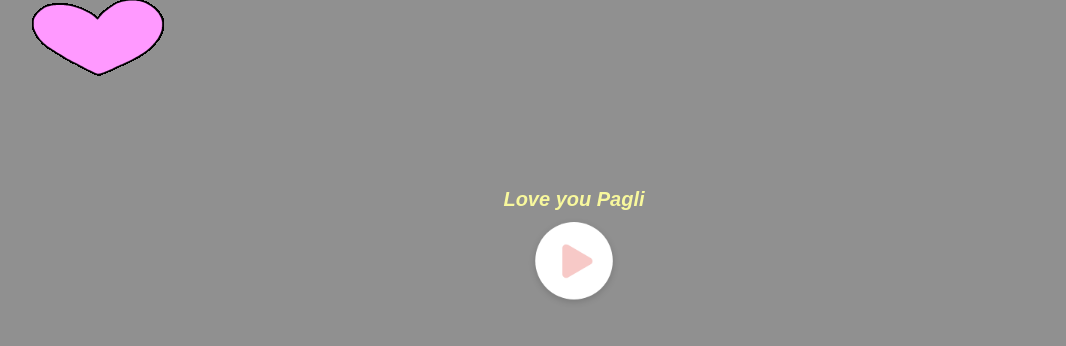
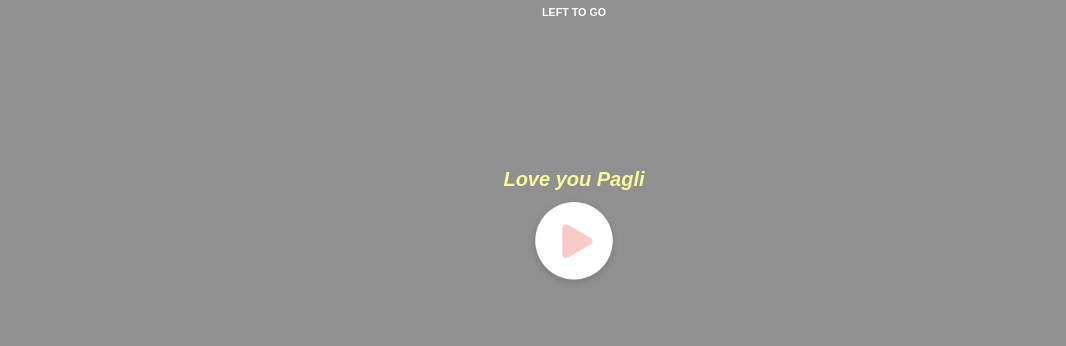
Before and after one commit to asraful0106/shezadi_fa, a plain HTML site: page index.html in a window 1280 px wide. Shown: the part 454-800 px from the top of the page, without its empty margins (66-1132 px from the left). Drawn offline with Linux system fonts and the light colour scheme.

Commit message:
back agin

```diff
--- a/index.html
+++ b/index.html
@@ -5,7 +5,7 @@
   <meta name="viewport" content="width=device-width, initial-scale=1.0">
   <meta http-equiv="X-UA-Compatible" content="ie=edge">
   <title>My Love For You</title>
-  <link rel="icon" type="image/x-icon" href="imggif/af_logo.png">
+  <link rel="icon" type="image/x-icon" href="img/af_logo.png">
   <link rel="stylesheet" href="main.css" />
 </head>
 <body>
@@ -15,7 +15,6 @@
       <h2>COMING SOON</h2>
       <div class="countdown">00 : 00 : 00 : 00</div>
       <h6>LEFT TO GO</h6>
-      <div class="gifa"><img src="imggif/a2.gif"></div>
       <h4>Love you Pagli</h4>
       <div class="mu"><img src="music/play.png" id="icon"></div>
     </div>
--- a/main.css
+++ b/main.css
@@ -14,18 +14,6 @@
       width: 100px;
       cursor: pointer;
   }
-  header .content .gifa {
-    height: 1px;
-    width: 1px;
-    display: flex;
-    flex-direction: column;
-    justify-content: center;
-    align-items: center;
-    text-align: center;
-    min-height: 5vh;
-    position: relative;
-  }
-
   header {
     display: flex;
     flex-direction: column;
```
Also changed, not shown: imggif/a2.gif (deleted).
